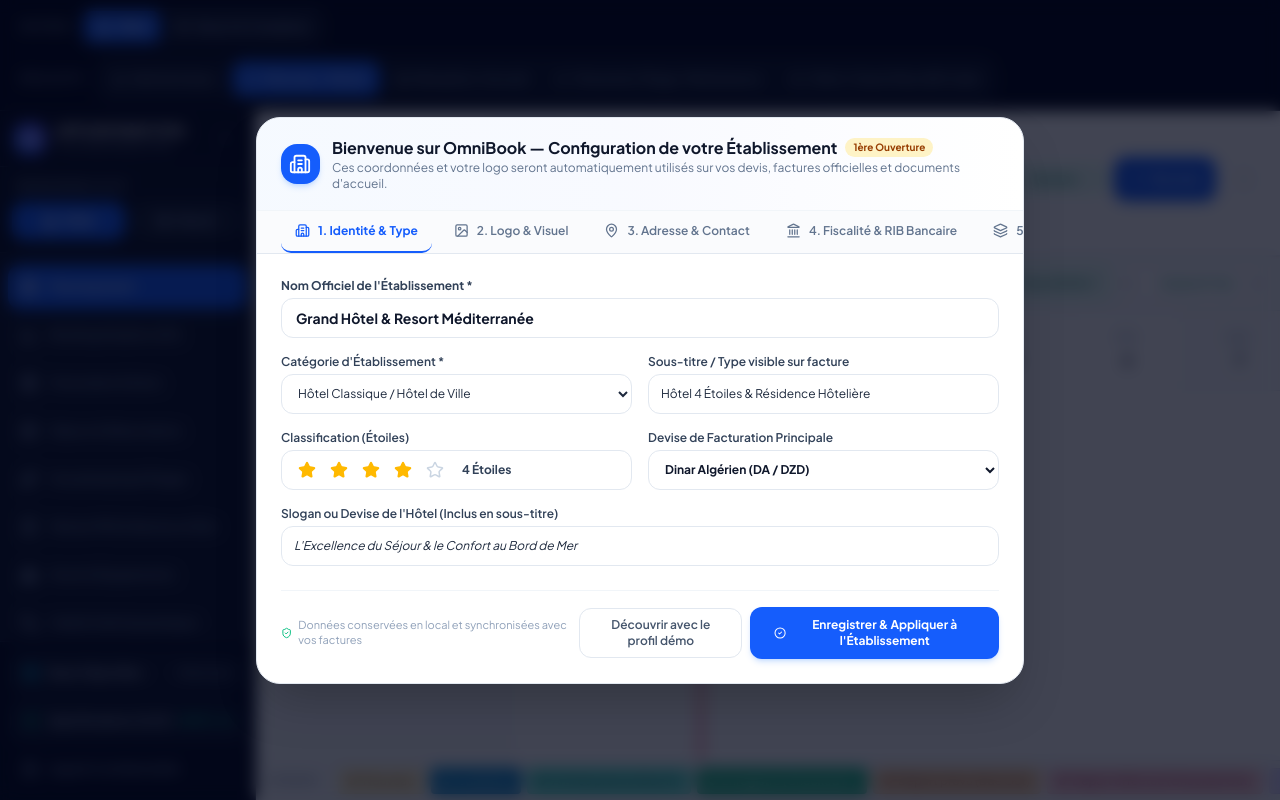
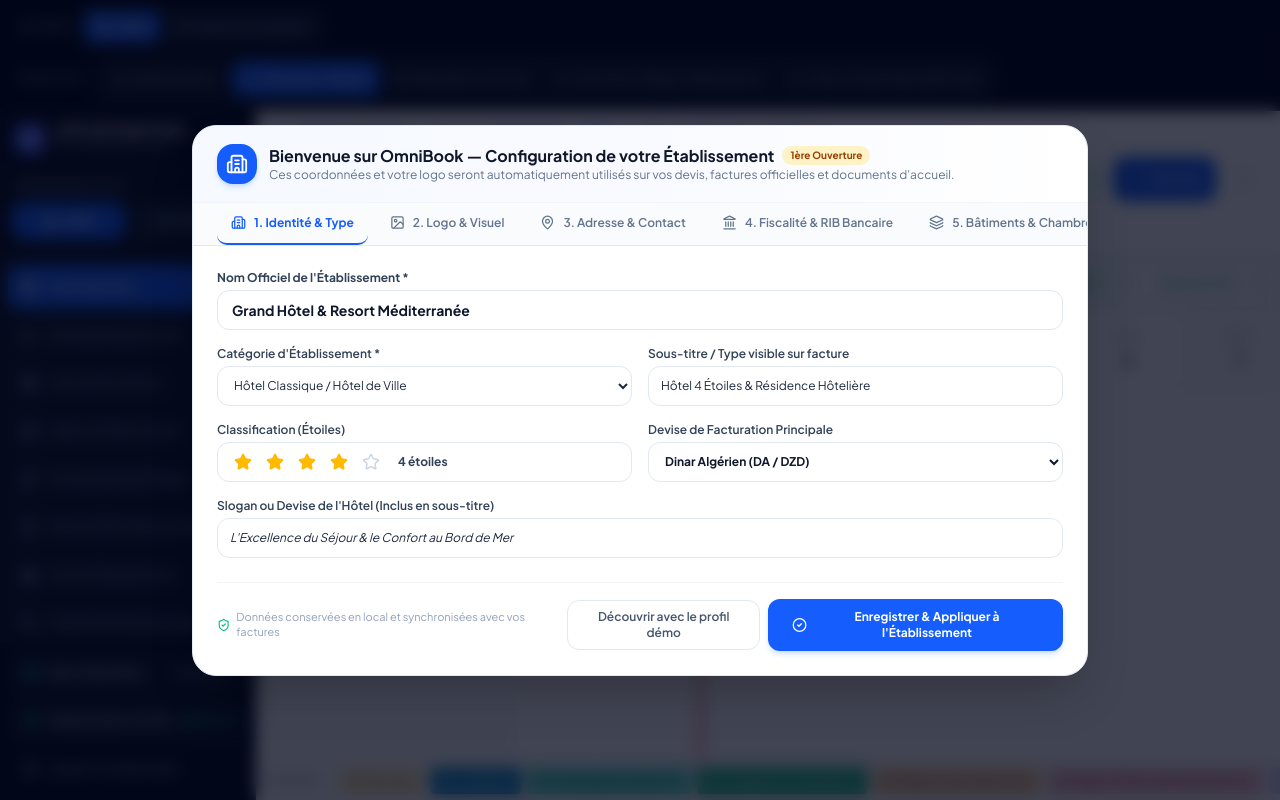
Before and after one commit to Connacri/Appointment, a React (Vite) app: page / in a window 1280 px wide. Built offline with nearby package versions, Linux system fonts and the light colour scheme.

Commit message:
fix: align setup dialog and improve star rating controls

```diff
--- a/src/components/EstablishmentSetupModal.tsx
+++ b/src/components/EstablishmentSetupModal.tsx
@@ -192,12 +192,12 @@ export const EstablishmentSetupModal: React.FC<EstablishmentSetupModalProps> = (
 
   return (
     <div
-      className="fixed inset-0 z-[10002] flex items-center justify-center p-3 sm:p-5 bg-slate-950/75 backdrop-blur-sm animate-in fade-in duration-200"
+      className="fixed inset-0 z-[30000] flex items-center justify-center p-3 sm:p-5 bg-slate-950/75 backdrop-blur-sm animate-in fade-in duration-200"
       role="dialog"
       aria-modal="true"
       aria-labelledby="establishment-modal-title"
     >
-      <div className="bg-white dark:bg-slate-900 border border-slate-200 dark:border-slate-800 rounded-3xl max-w-3xl w-full shadow-2xl flex flex-col max-h-[92vh] overflow-hidden">
+      <div className="bg-white dark:bg-slate-900 border border-slate-200 dark:border-slate-800 rounded-3xl max-w-4xl w-full shadow-2xl flex flex-col max-h-[94vh] overflow-hidden">
         {/* Modal Header */}
         <div className="px-6 py-4.5 border-b border-slate-100 dark:border-slate-800 flex items-center justify-between bg-gradient-to-r from-blue-50/60 via-indigo-50/40 to-transparent dark:from-blue-950/30 dark:via-slate-900 dark:to-transparent">
           <div className="flex items-center gap-3">
@@ -206,7 +206,7 @@ export const EstablishmentSetupModal: React.FC<EstablishmentSetupModalProps> = (
             </div>
             <div>
               <div className="flex items-center gap-2">
-                <h2 id="establishment-modal-title" className="text-base font-extrabold text-slate-900 dark:text-white">
+                <h2 id="establishment-modal-title" className="text-sm sm:text-base leading-snug font-extrabold text-slate-900 dark:text-white">
                   {isFirstLaunch
                     ? "Bienvenue sur OmniBook — Configuration de votre Établissement"
                     : "Paramètres de l'Établissement & Coordonnées de Facturation"}
@@ -349,7 +349,7 @@ export const EstablishmentSetupModal: React.FC<EstablishmentSetupModalProps> = (
                           setFormData({ ...formData, stars: star });
                           playClickFeedback();
                         }}
-                        className="p-1 text-slate-300 hover:text-amber-400 transition-colors"
+                        aria-label={"Définir le classement à " + star + " étoile(s)"} aria-pressed={star === formData.stars} className="p-1 rounded-md hover:bg-amber-50 dark:hover:bg-amber-950/30 transition-colors"
                       >
                         <Star
                           size={18}
@@ -358,7 +358,7 @@ export const EstablishmentSetupModal: React.FC<EstablishmentSetupModalProps> = (
                       </button>
                     ))}
                     <span className="ml-2 font-bold text-slate-700 dark:text-slate-300 text-xs">
-                      {formData.stars === 5 ? '5 Étoiles (Palace / Luxe)' : `${formData.stars} Étoiles`}
+                      {formData.stars === 5 ? '5 étoiles' : `${formData.stars} étoiles`}
                     </span>
                   </div>
                 </div>
```
